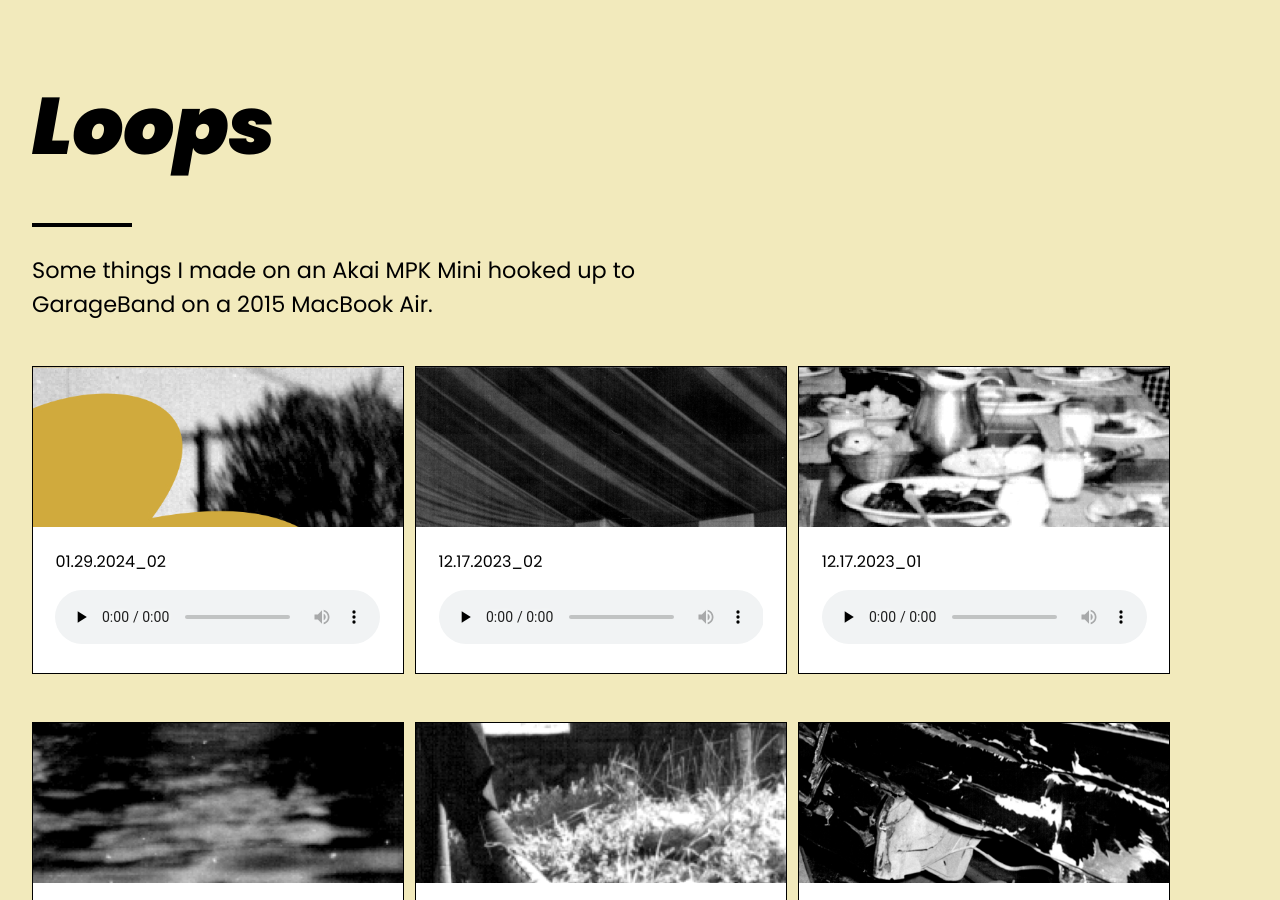
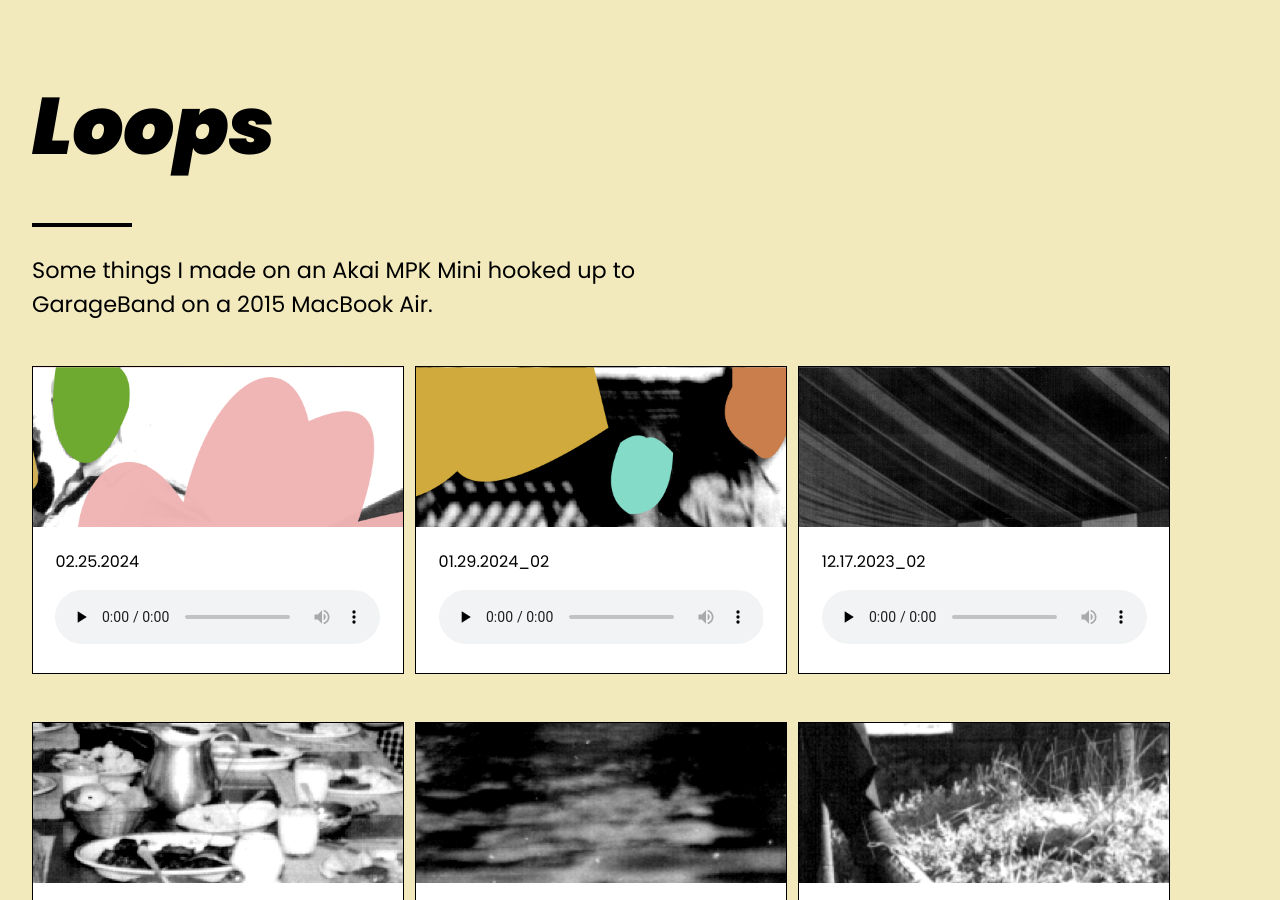
Before and after one commit to mattdavidlucas/mattdavidlucas.github.io, a Jekyll site: the page built from loops.html, in a window 1280 px wide and 900 px high. Built offline with Jekyll 4.4.1, drawn with Linux system fonts in a browser that asks for light colours.

Commit message:
Add new loop & update loop include

```diff
--- a/_data/loops_cards.json
+++ b/_data/loops_cards.json
@@ -1,5 +1,11 @@
 {
 	"loops": [
+		{
+			"src": "https://mdlloops.s3.us-east-2.amazonaws.com/02252024_loop.mp3",
+			"title": "02.25.2024",
+            "bg_img": "02252024.jpg"
+		},
+
 		{
 			"src": "https://mdlloops.s3.us-east-2.amazonaws.com/01292024_02_loop.mp3",
 			"title": "01.29.2024_02",
--- a/_includes/loops-cards.html
+++ b/_includes/loops-cards.html
@@ -2,7 +2,7 @@
 <figure style="background-image: url(/img/thumbs/{{loop.bg_img}});">
     <div>
         <figcaption>{{loop.title}}</figcaption>
-        <audio class="player" controls preload="none" src="{{loop.src}}" type="audio/mp3"></audio>
+        <audio class="player" controls preload="none" src="{{loop.src}}" type="audio/mp3" loop="true"></audio>
     </div>
 </figure>
 {% endfor %}
```
Also changed, not shown: img/thumbs/01292024_02.jpg, img/thumbs/02252024.jpg (added).
